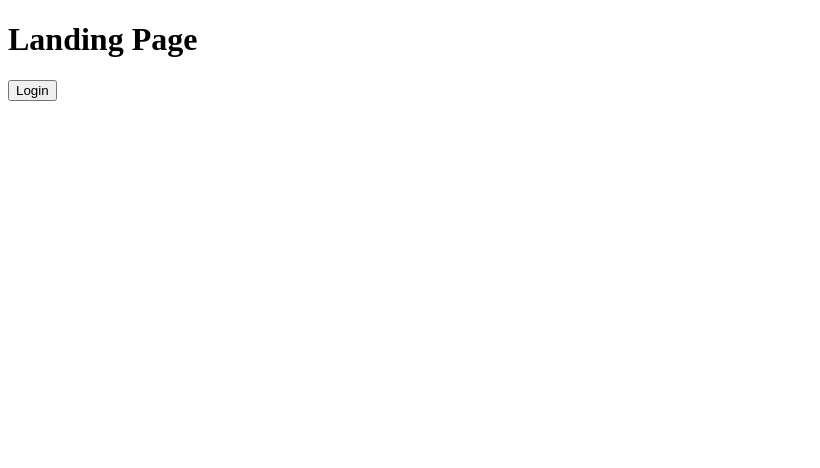
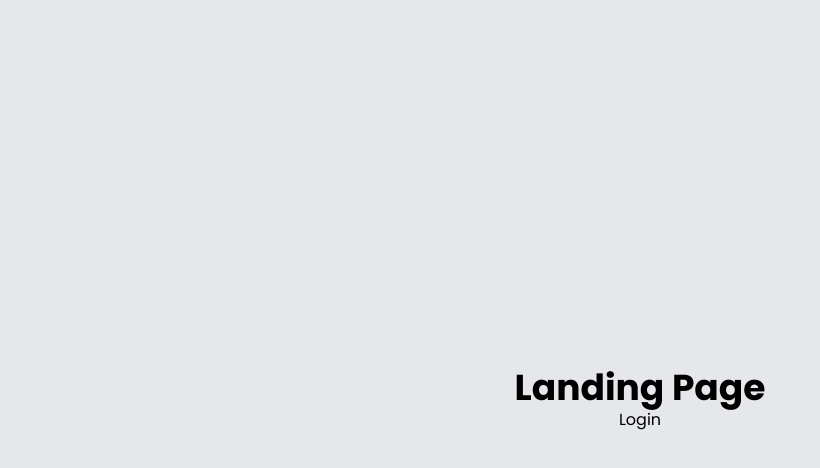
Before and after one commit to athena272/saas-template, a Next.js app: page / in a window 1280 px wide. Shown: the top 468 px of the page, without its empty margins (0-820 px from the left). Built offline with nearby package versions, Linux system fonts and the light colour scheme.

Commit message:
Create layout.tsx

```diff
--- /dev/null
+++ b/app/(project)/layout.tsx
@@ -0,0 +1,39 @@
+import type { Metadata } from "next";
+import { Poppins } from "next/font/google";
+import "./globals.css";
+
+const poppins = Poppins({
+  weight: ["400", "500", "600", "700"],
+  subsets: ['latin']
+})
+
+export const metadata: Metadata = {
+  title: "SAAS Template",
+  description: "Um template para qualquer projeto SAAS",
+};
+
+if (typeof window !== 'undefined') {
+  const originalError = console.error;
+  console.error = (...args) => {
+    if (/hydration/i.test(args[0])) {
+      console.log('Detalhes do erro de hidratação:', ...args);
+    }
+    originalError.apply(console, args);
+  };
+}
+
+export default function RootLayout({
+  children,
+}: Readonly<{
+  children: React.ReactNode;
+}>) {
+  return (
+    <html lang="pt-BR">
+      <body
+        className={`${poppins.className} bg-gray-200 antialiased`}
+      >
+        {children}
+      </body>
+    </html>
+  );
+}
```
